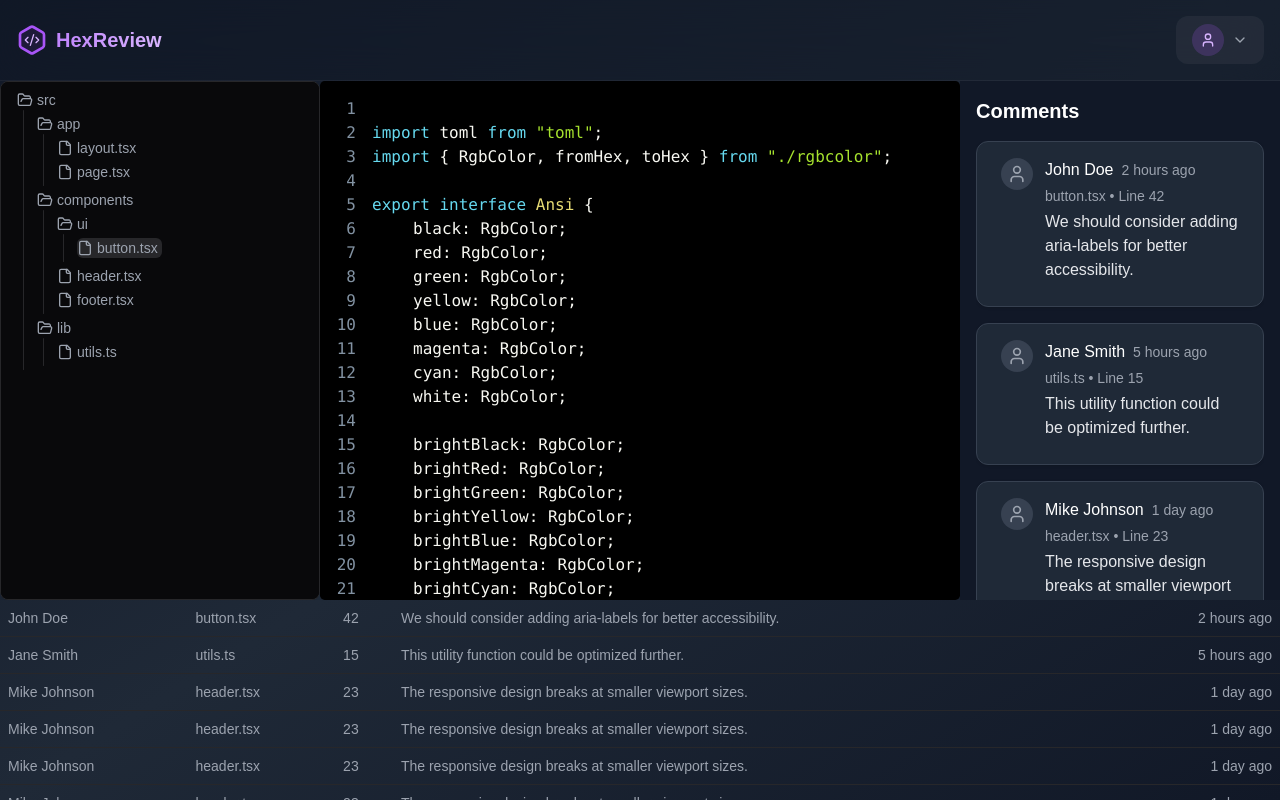
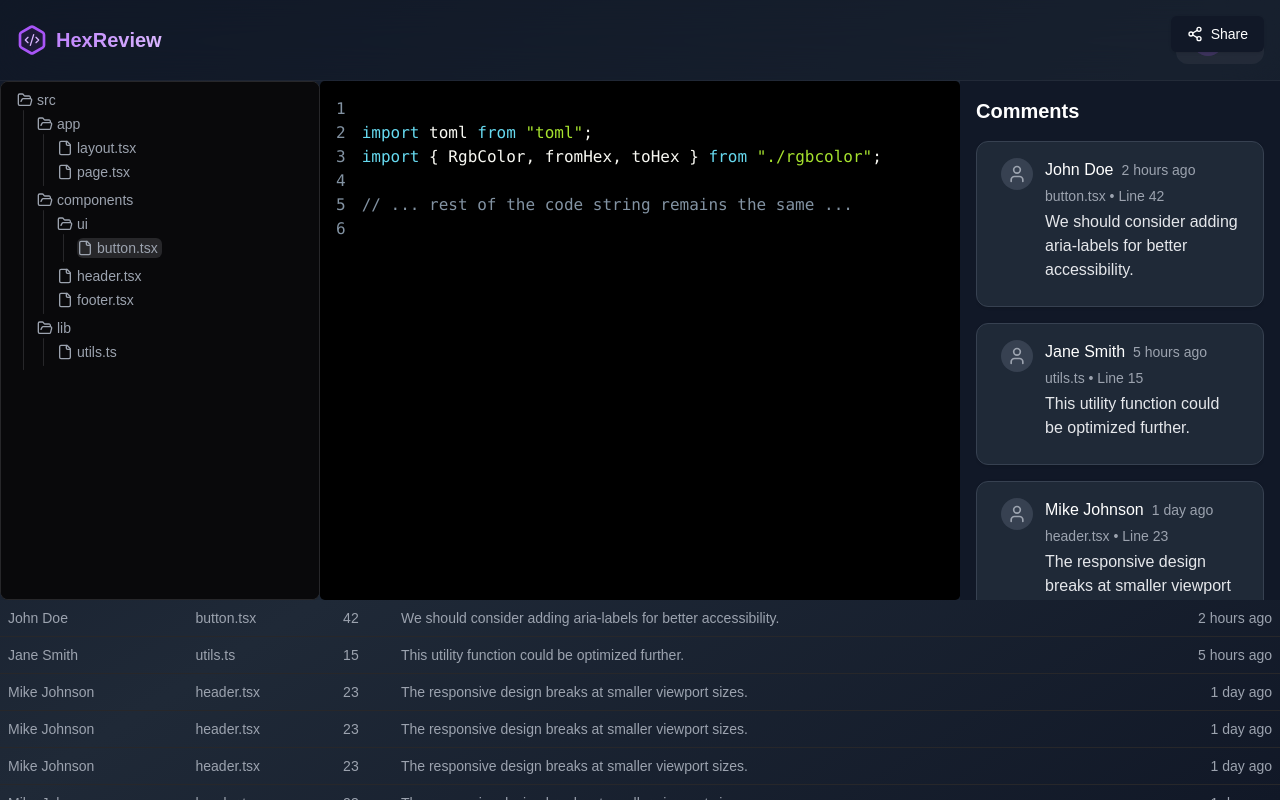
Before and after one commit to seasonedfish/hexreview, a Next.js app: page /projects/1 in a window 1280 px wide. Built offline with nearby package versions, Linux system fonts and the light colour scheme.

Commit message:
button for sharing on project page

```diff
--- a/app/projects/[id]/page.tsx
+++ b/app/projects/[id]/page.tsx
@@ -1,5 +1,6 @@
-"use client";
-
+"get client";
+import { Button } from "@/components/ui/button";
+import { Share2 } from "lucide-react";
 import Header from "@/components/header";
 import { File, Folder, Tree } from "@/components/ui/file-tree";
 import { Prism as SyntaxHighlighter } from "react-syntax-highlighter";
@@ -12,78 +13,25 @@ export default function FileTreeDemo() {
 import toml from "toml";
 import { RgbColor, fromHex, toHex } from "./rgbcolor";
 
-export interface Ansi {
-	black: RgbColor;
-	red: RgbColor;
-	green: RgbColor;
-	yellow: RgbColor;
-	blue: RgbColor;
-	magenta: RgbColor;
-	cyan: RgbColor;
-	white: RgbColor;
+// ... rest of the code string remains the same ...
+  `;
 
-	brightBlack: RgbColor;
-	brightRed: RgbColor;
-	brightGreen: RgbColor;
-	brightYellow: RgbColor;
-	brightBlue: RgbColor;
-	brightMagenta: RgbColor;
-	brightCyan: RgbColor;
-	brightWhite: RgbColor;
-}
-
-export function normalColors(ansi: Ansi): Array<RgbColor> {
-	return [
-		ansi.black,
-		ansi.red,
-		ansi.green,
-		ansi.yellow,
-		ansi.blue,
-		ansi.magenta,
-		ansi.cyan,
-		ansi.white,
-	]
-}
-
-export function brightColors(ansi: Ansi): Array<RgbColor> {
-	return [
-		ansi.brightBlack,
-		ansi.brightRed,
-		ansi.brightGreen,
-		ansi.brightYellow,
-		ansi.brightBlue,
-		ansi.brightMagenta,
-		ansi.brightCyan,
-		ansi.brightWhite,
-	]
-}
-
-export function allColors(ansi: Ansi): Array<RgbColor> {
-	return [...normalColors(ansi), ...brightColors(ansi)]
-}
-
-/**
- * Represents a color scheme for terminal emulators.
- */
-export interface TerminalColorScheme {
-	background: RgbColor
-	foreground: RgbColor
-	ansi: Ansi
-
-	cursorBackground?: RgbColor
-	cursorBorder?: RgbColor
-	cursorForeground?: RgbColor
-
-	selectionBackground?: RgbColor
-	selectionForeground?: RgbColor
-
-	name?: string
-}
-      `;
+  const handleShare = () => {
+    // You can implement sharing logic here
+    alert("Sharing functionality coming soon!");
+  };
 
   return (
     <div className="flex flex-col justify-items-stretch h-full bg-gradient-to-br from-gray-900 via-gray-800 to-gray-900">
-      <Header></Header>
+      <div className="relative">
+        <Header />
+        <div className="absolute top-4 right-4">
+          <Button className="flex items-center gap-2 border-white bg-gray-900 text-white ">
+            <Share2 className="h-4 w-4" />
+            Share
+          </Button>
+        </div>
+      </div>
       <main className="flex-grow overflow-y-auto flex">
         <div className="relative basis-1/4 h-full flex w-1/2 flex-col items-center justify-center overflow-hidden rounded-lg border bg-background md:shadow-xl">
           <Tree
@@ -145,12 +93,11 @@ export interface TerminalColorScheme {
           </SyntaxHighlighter>
         </div>
         <div className="basis-1/4">
-          <RightCommentsSection />{" "}
-          {/* Here is where the CommentsSection is rendered */}
+          <RightCommentsSection />
         </div>
       </main>
       <div>
-        <BottomCommentsSection />{" "}
+        <BottomCommentsSection />
       </div>
     </div>
   );
```
